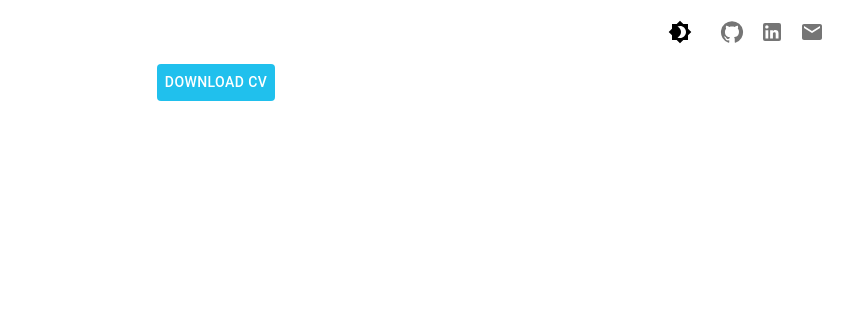
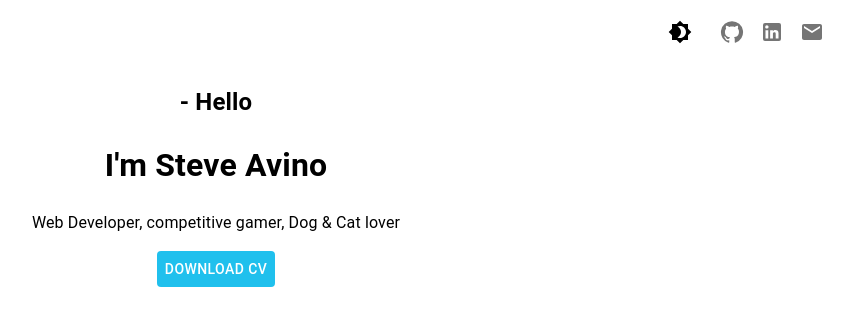
Before and after one commit to stavino/stavino-dot-com, a React (Create React App) app: page / in a window 1280 px wide. Shown: the top 326 px of the page, without its empty margins (424-1277 px from the left). Built offline with nearby package versions, Linux system fonts and the light colour scheme.

Commit message:
added homepage content

```diff
--- a/src/App.css
+++ b/src/App.css
@@ -37,6 +37,10 @@
   }
 }
 
+#name {
+  color: #20c0ed;
+}
+
 #resume {
   background-color: #20c0ed;
   color: white;
--- a/src/components/Homepage.js
+++ b/src/components/Homepage.js
@@ -1,13 +1,18 @@
 import Resume from "./Resume";
+import { Typography } from "@mui/material";
 
 function Homepage(){
 
+const name = 'Steve'
+
     return (
-        <>
-
+        <Typography>
+        <h2>- Hello</h2>
+        <h1>I'm {name} Avino</h1>
+        <p>Web Developer, competitive gamer, Dog & Cat lover</p>
         <Resume />
 
-        </>
+        </Typography>
     )
 };
 
```
